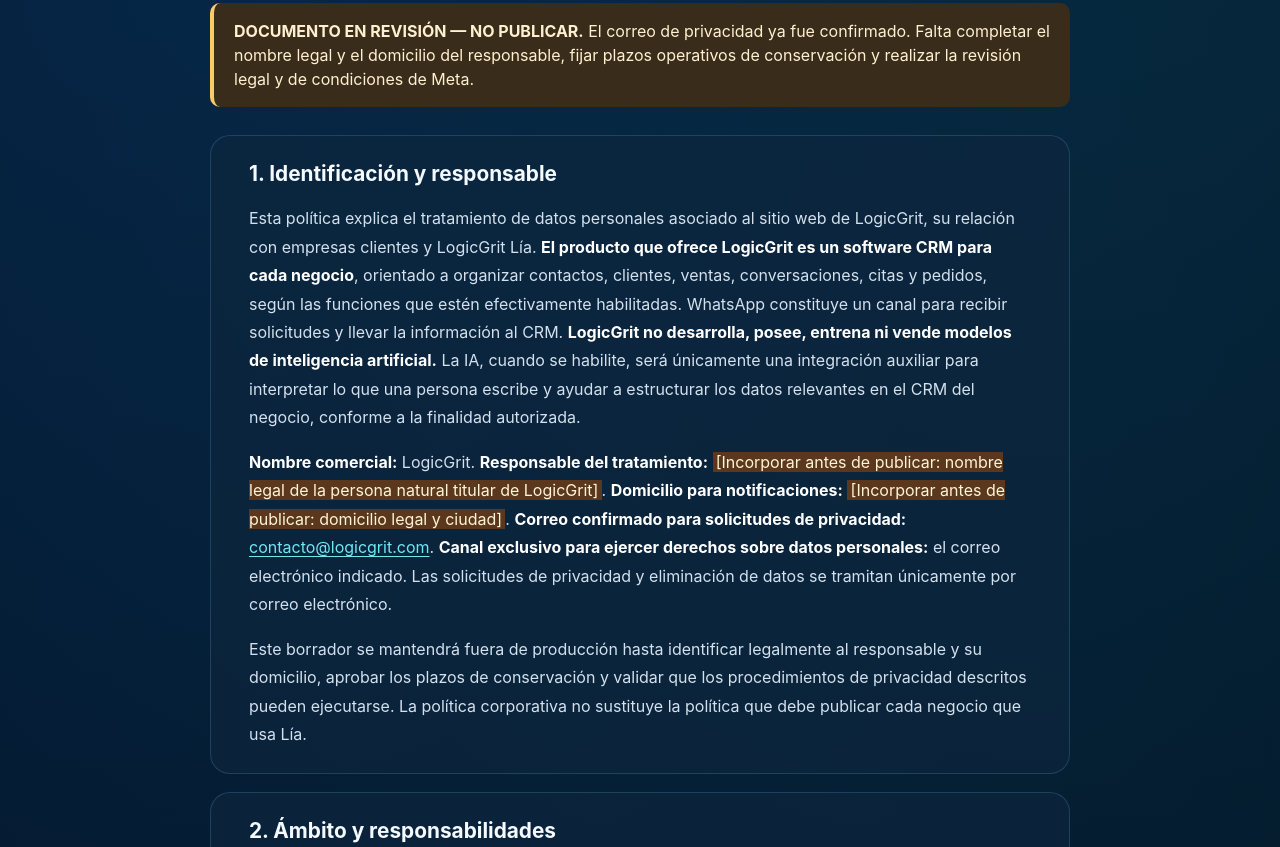
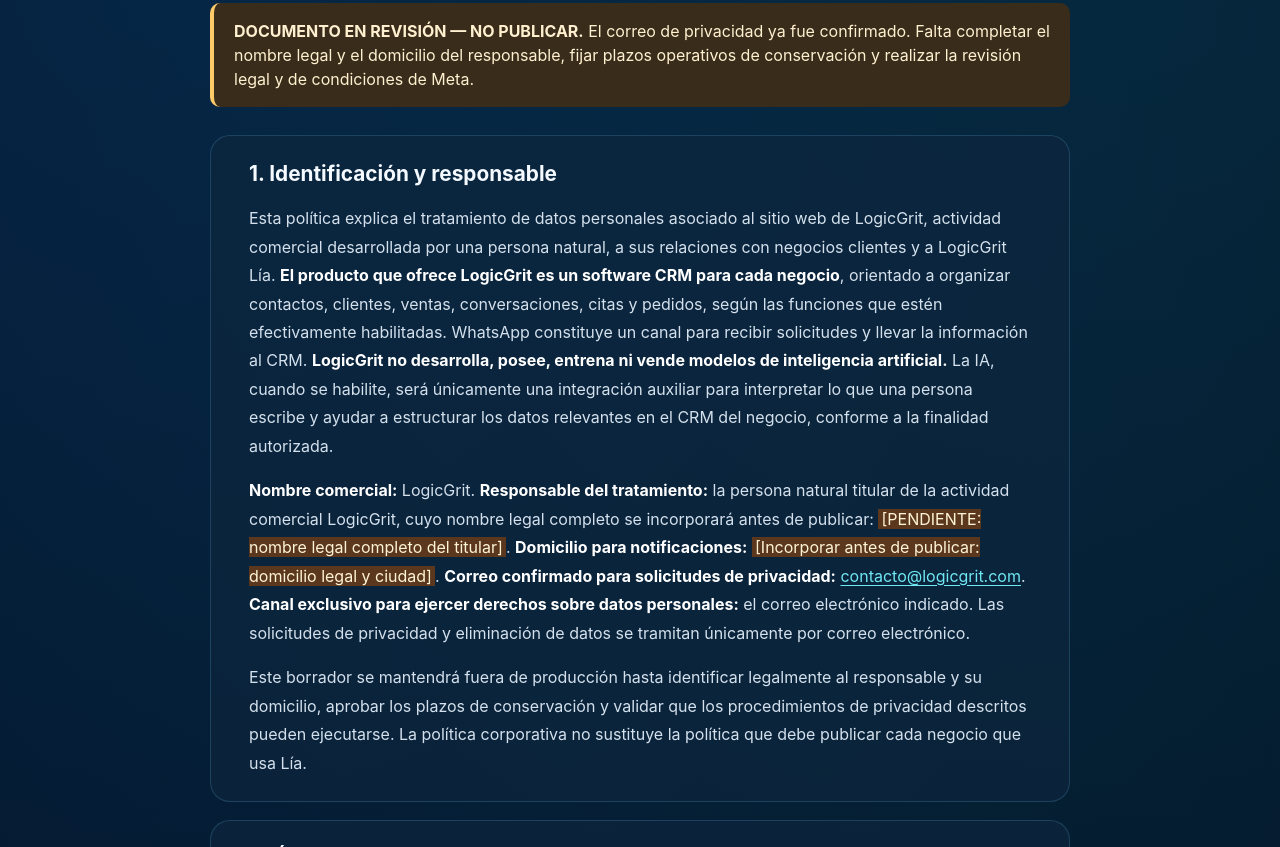
Before and after one commit to edgardodev/logicgrit-web, a plain HTML site: page politica-de-privacidad/index.html in a window 1280 px wide. Shown: the part 462-1309 px from the top of the page. Drawn offline with Linux system fonts and the light colour scheme.

Commit message:
docs: especificar que LogicGrit opera como persona natural

```diff
--- a/politica-de-privacidad/index.html
+++ b/politica-de-privacidad/index.html
@@ -24,8 +24,8 @@
 <p class="legal-meta">Borrador: 26 de noviembre de 2026 · Fecha de vigencia: pendiente de revisión y aprobación</p></div>
 <aside class="legal-draft" role="note"><strong>DOCUMENTO EN REVISIÓN — NO PUBLICAR.</strong> El correo de privacidad ya fue confirmado. Falta completar el nombre legal y el domicilio del responsable, fijar plazos operativos de conservación y realizar la revisión legal y de condiciones de Meta.</aside>
 <article class="legal-article"><section class="legal-section" id="seccion-1"><h2>1. Identificación y responsable</h2>
-<p>Esta política explica el tratamiento de datos personales asociado al sitio web de LogicGrit, su relación con empresas clientes y LogicGrit Lía. <strong>El producto que ofrece LogicGrit es un software CRM para cada negocio</strong>, orientado a organizar contactos, clientes, ventas, conversaciones, citas y pedidos, según las funciones que estén efectivamente habilitadas. WhatsApp constituye un canal para recibir solicitudes y llevar la información al CRM. <strong>LogicGrit no desarrolla, posee, entrena ni vende modelos de inteligencia artificial.</strong> La IA, cuando se habilite, será únicamente una integración auxiliar para interpretar lo que una persona escribe y ayudar a estructurar los datos relevantes en el CRM del negocio, conforme a la finalidad autorizada.</p>
-<p><strong>Nombre comercial:</strong> LogicGrit. <strong>Responsable del tratamiento:</strong> <mark>[Incorporar antes de publicar: nombre legal de la persona natural titular de LogicGrit]</mark>. <strong>Domicilio para notificaciones:</strong> <mark>[Incorporar antes de publicar: domicilio legal y ciudad]</mark>. <strong>Correo confirmado para solicitudes de privacidad:</strong> <a href="mailto:contacto@logicgrit.com">contacto@logicgrit.com</a>. <strong>Canal exclusivo para ejercer derechos sobre datos personales:</strong> el correo electrónico indicado. Las solicitudes de privacidad y eliminación de datos se tramitan únicamente por correo electrónico.</p>
+<p>Esta política explica el tratamiento de datos personales asociado al sitio web de LogicGrit, actividad comercial desarrollada por una persona natural, a sus relaciones con negocios clientes y a LogicGrit Lía. <strong>El producto que ofrece LogicGrit es un software CRM para cada negocio</strong>, orientado a organizar contactos, clientes, ventas, conversaciones, citas y pedidos, según las funciones que estén efectivamente habilitadas. WhatsApp constituye un canal para recibir solicitudes y llevar la información al CRM. <strong>LogicGrit no desarrolla, posee, entrena ni vende modelos de inteligencia artificial.</strong> La IA, cuando se habilite, será únicamente una integración auxiliar para interpretar lo que una persona escribe y ayudar a estructurar los datos relevantes en el CRM del negocio, conforme a la finalidad autorizada.</p>
+<p><strong>Nombre comercial:</strong> LogicGrit. <strong>Responsable del tratamiento:</strong> la persona natural titular de la actividad comercial LogicGrit, cuyo nombre legal completo se incorporará antes de publicar: <mark>[PENDIENTE: nombre legal completo del titular]</mark>. <strong>Domicilio para notificaciones:</strong> <mark>[Incorporar antes de publicar: domicilio legal y ciudad]</mark>. <strong>Correo confirmado para solicitudes de privacidad:</strong> <a href="mailto:contacto@logicgrit.com">contacto@logicgrit.com</a>. <strong>Canal exclusivo para ejercer derechos sobre datos personales:</strong> el correo electrónico indicado. Las solicitudes de privacidad y eliminación de datos se tramitan únicamente por correo electrónico.</p>
 <p>Este borrador se mantendrá fuera de producción hasta identificar legalmente al responsable y su domicilio, aprobar los plazos de conservación y validar que los procedimientos de privacidad descritos pueden ejecutarse. La política corporativa no sustituye la política que debe publicar cada negocio que usa Lía.</p></section>
 <section class="legal-section" id="seccion-2"><h2>2. Ámbito y responsabilidades</h2>
 <p>Cuando una persona visita nuestro sitio web, solicita información sobre LogicGrit o contrata Lía, LogicGrit determina las finalidades del tratamiento de esos datos y actúa, según el caso, como <strong>responsable</strong>.</p>
```
